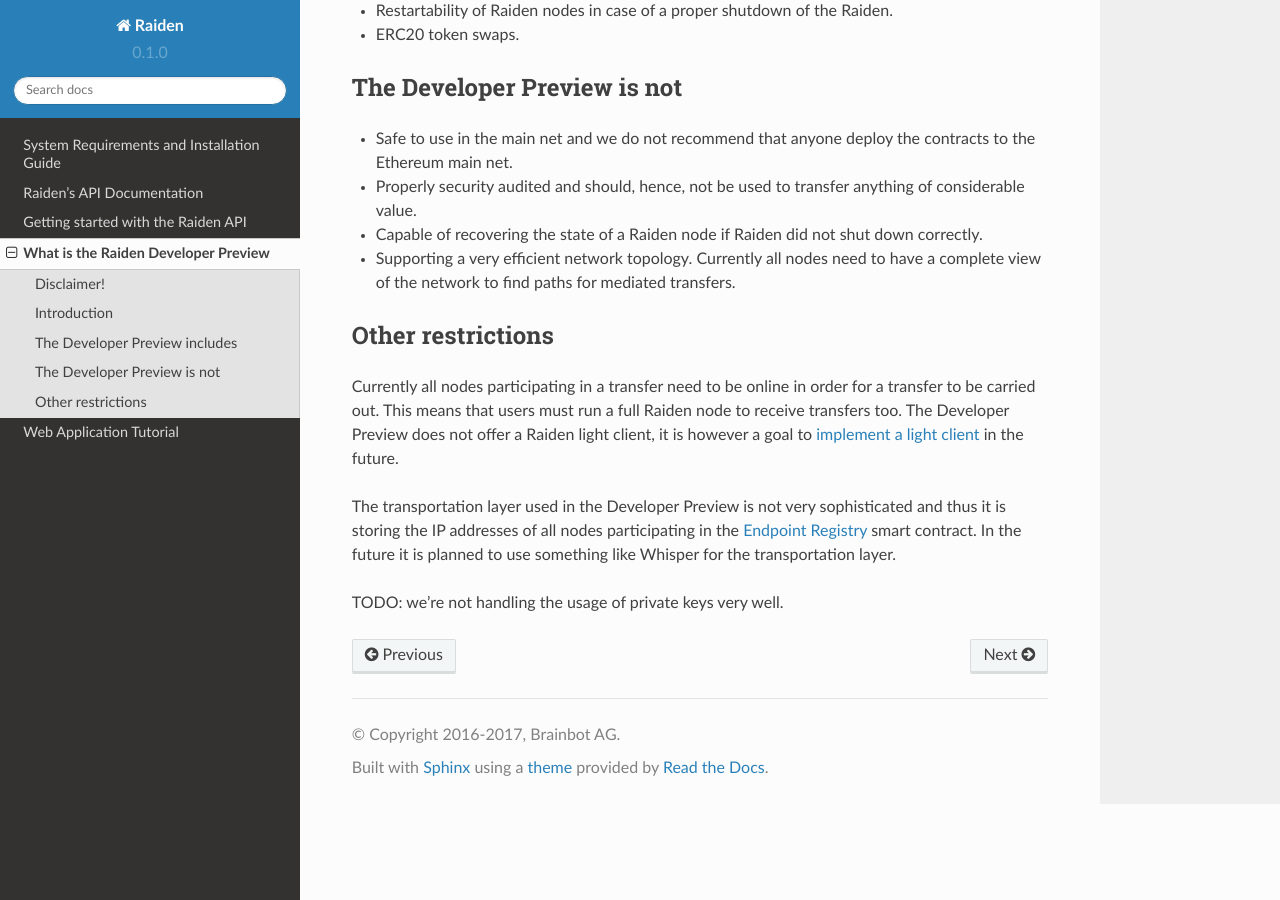
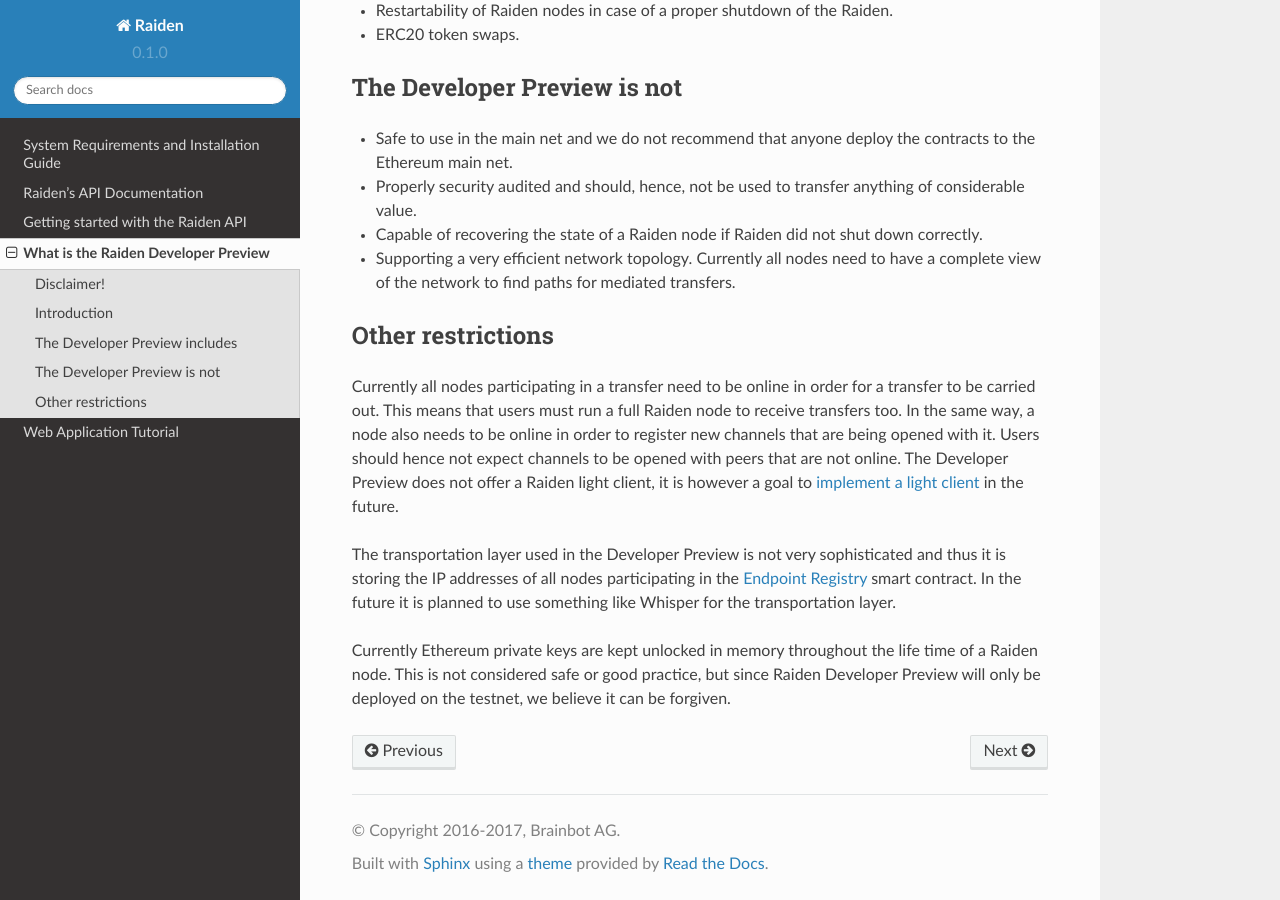
Before and after one commit to raiden-network/raiden, a Sphinx documentation site: the page built from docs/what_is_the_dev_preview.rst, in a window 1280 px wide and 900 px high, scrolled down 713 px. Built offline with Sphinx 7.4.7 and the Read the Docs theme 2.0.0, drawn with Linux system fonts in a browser that asks for light colours; pages that are not in the unit, such as notebooks, are missing from menus.

Commit message:
implemented suggested changes from Andre
fix formatting

```diff
--- a/docs/overview_and_guide.rst
+++ b/docs/overview_and_guide.rst
@@ -46,6 +47,7 @@
 
 You will also need an Ethereum client that is connected to the Ropsten testnet. See below for guidelines on how to connect with both Parity and Geth.
 
+.. _running_raiden:
 
 Firing it up
 *************
--- a/docs/what_is_the_dev_preview.rst
+++ b/docs/what_is_the_dev_preview.rst
@@ -43,8 +43,10 @@
 
 Other restrictions
 ------------------
-Currently all nodes participating in a transfer need to be online in order for a transfer to be carried out. This means that users must run a full Raiden node to receive transfers too. The Developer Preview does not offer a Raiden light client, it is however a goal to `implement a light client <https://github.com/raiden-network/raiden/issues/114>`_ in the future.
+Currently all nodes participating in a transfer need to be online in order for a transfer to be carried out. This means that users must run a full Raiden node to receive transfers too.
+In the same way, a node also needs to be online in order to register new channels that are being opened with it. Users should hence not expect channels to be opened with peers that are not online.
+The Developer Preview does not offer a Raiden light client, it is however a goal to `implement a light client <https://github.com/raiden-network/raiden/issues/114>`_ in the future.
 
 The transportation layer used in the Developer Preview is not very sophisticated and thus it is storing the IP addresses of all nodes participating in the `Endpoint Registry <https://github.com/raiden-network/raiden/blob/master/raiden/smart_contracts/EndpointRegistry.sol>`_ smart contract. In the future it is planned to use something like Whisper for the transportation layer.
 
-TODO: we're not handling the usage of private keys very well.
+Currently Ethereum private keys are kept unlocked in memory throughout the life time of a Raiden node. This is not considered safe or good practice, but since Raiden Developer Preview will only be deployed on the testnet, we believe it can be forgiven.
```
Also changed, not shown: other parts of docs/overview_and_guide.rst (+1 -0 lines), docs/webui_tutorial.rst (+6 -10 lines).
